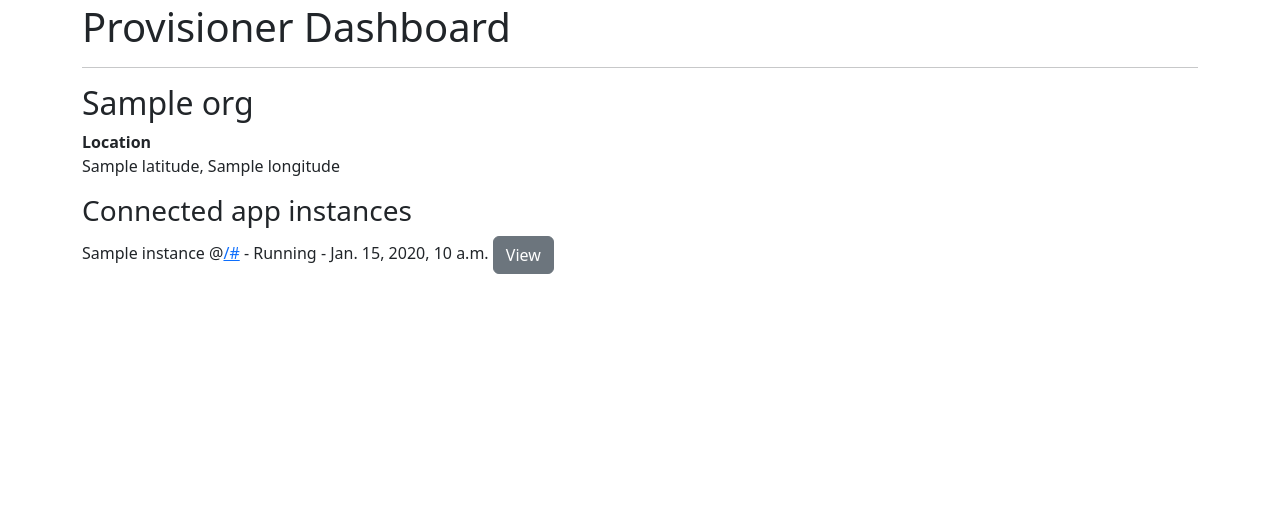
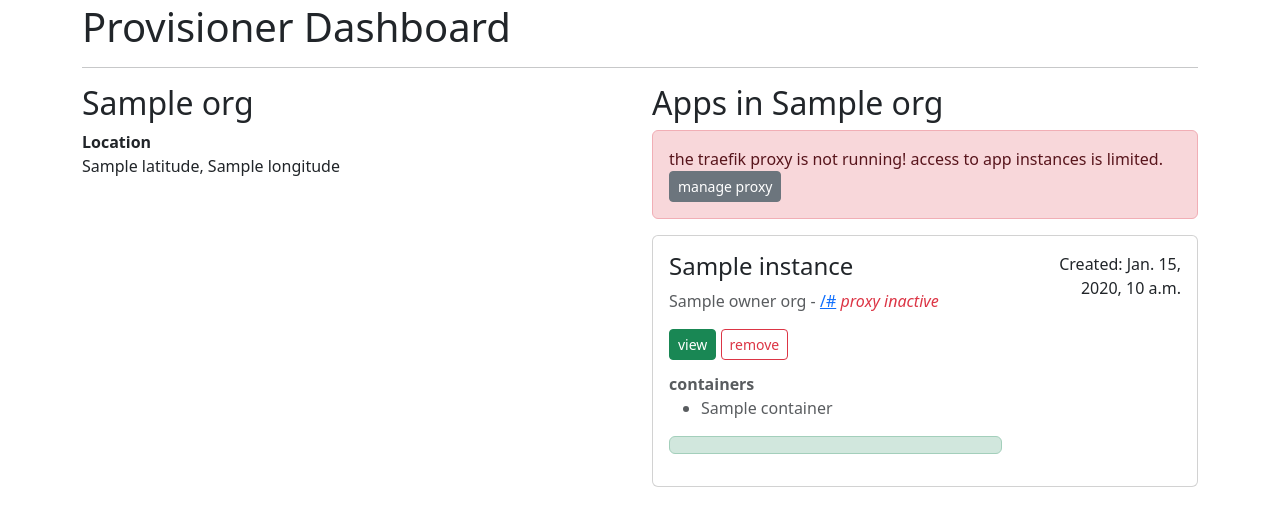
Before and after one commit to Tturna/amsys, a Django app: template dashboard/templates/view_organization.html in a window 1280 px wide. Shown: the part 53-579 px from the top of the page. Run offline with Django 5.2, Linux system fonts and the light colour scheme; a user stored in the database is signed in; tables that the repository leaves empty hold one stand-in row (values such as "Sample post"); the template is opened without the code that fills it: most values are stand-ins (such as "Sample title", 1, 10 or a date in 2020); some libraries are stand-ins or nearby versions.

Commit message:
org specific app instance listing

```diff
--- a/dashboard/templates/index.html
+++ b/dashboard/templates/index.html
@@ -28,7 +28,7 @@
 
     </div>
     <div class="col">
-        <h2>App instances</h2>
+        <h2>All app instances</h2>
 
         {% if not is_proxy_running %}
         <div class="alert alert-danger" role="alert">
--- a/dashboard/templates/view_organization.html
+++ b/dashboard/templates/view_organization.html
@@ -9,28 +9,82 @@
 
         <strong>Location</strong>
         <p>{{ org.latitude }}, {{ org.longitude }}</p>
+    </div>
+    <div class="col">
+        <h2>Apps in {{ org.org_name }}</h2>
 
-        {% if connected_apps %}
-        <h3>Connected app instances</h3>
-        {% else %}
-        <h3>No connected app instances</h3>
+        {% if not is_proxy_running %}
+        <div class="alert alert-danger" role="alert">
+            the traefik proxy is not running! access to app instances is limited.
+            <a class="btn btn-sm btn-secondary" href="{% url 'proxy' %}">manage proxy</a>
+        </div>
         {% endif %}
-        {% for instance in connected_apps %}
-            <p>
-            {{ instance.app_name }}
-            @<a href="/{{ instance.url_path }}">/{{ instance.url_path }}</a>
-            - <span id="{{ instance.app_name }}_status">Running</span>
-            - {{ instance.created_at }}
-            <a class="btn btn-secondary" href="/view_instance/{{ instance.app_name }}">View</a>
 
-            {% comment %}
-            {% if perms.main.change_appinstancemodel %}
-            <button id="{{ instance.app_name }}_stop_button" onclick="call_stop_instance('{{ instance.app_name }}')">Stop</button>
-            {% else %}
-            <button disabled="disabled">Stop</button>
-            {% endif %}
-            {% endcomment %}
-            </p>
+        {% for status_entry in instance_statuses %}
+        <div class="card my-3">
+            <div class="card-body">
+                <div class="row">
+                    <div class="col-8">
+                        <h4 class="card-title">{{ status_entry.instance.app_name }}
+                            {% if status_entry.status == "RUNNING" %}
+                            <span class="badge bg-success mx-3" id="{{ status_entry.instance.app_name }}_status">{{ status_entry.status }}</span>
+                            {% elif status_entry.status == "STOPPED" %}
+                            <span class="badge bg-secondary mx-3" id="{{ status_entry.instance.app_name }}_status">{{ status_entry.status }}</span>
+                            {% elif status_entry.status == "MISSING" %}
+                            <span class="badge bg-warning mx-3" id="{{ status_entry.instance.app_name }}_status">{{ status_entry.status }}</span>
+                            {% elif status_entry.status == "ERROR" or status_entry.status == "removed" %}
+                            <span class="badge bg-danger mx-3" id="{{ status_entry.instance.app_name }}_status">{{ status_entry.status }}</span>
+                            {% endif %}
+                        </h4>
+                        <p class="card-text text-body-secondary">{{ status_entry.instance.owner_org.org_name }}
+                        - <a class="card-link" href="http://localhost/{{ status_entry.instance.url_path }}">/{{ status_entry.instance.url_path }}</a>
+                        {% if not is_proxy_running %}
+                        <em class="text-danger"> proxy inactive</em>
+                        {% endif %}
+                        </p>
+
+                        <div class="mb-3">
+                            <a href="/view_instance/{{ status_entry.instance.app_name }}"><button class="btn btn-sm btn-success">view</button></a>
+
+                            {% if perms.main.change_appinstancemodel %}
+                                {% if status_entry.status == "RUNNING" %}
+                                <button class="btn btn-sm btn-outline-warning" id="{{ status_entry.instance.app_name }}_stop_button" onclick="call_stop_instance('{{ status_entry.instance.app_name }}')">stop</button>
+                                {% elif status_entry.status == "STOPPED" %}
+                                <button class="btn btn-sm btn-outline-success" id="{{ status_entry.instance.app_name }}_start_button" onclick="call_start_instance('{{ status_entry.instance.app_name }}')">start</button>
+                                <button class="btn btn-sm btn-outline-danger" id="{{ status_entry.instance.app_name }}_remove_button" onclick="call_remove_instance('{{ status_entry.instance.app_name }}')">remove</button>
+                                {% elif status_entry.status == "REMOVED" %}
+                                <button class="btn btn-sm btn-outline-success" id="{{ status_entry.instance.app_name }}_restart_button" onclick="call_restart_instance('{{ status_entry.instance.app_name }}')">restart</button>
+                                <button class="btn btn-sm btn-outline-secondary" id="{{ status_entry.instance.app_name }}_forget_button" onclick="call_forget_instance('{{ status_entry.instance.app_name }}')">forget</button>
+                                {% else %}
+                                <button class="btn btn-sm btn-outline-danger" id="{{ status_entry.instance.app_name }}_remove_button" onclick="call_remove_instance('{{ status_entry.instance.app_name }}')">remove</button>
+                                {% endif %}
+                            {% endif %}
+                        </div>
+
+                        {% if status_entry.instance.using_compose %}
+                        <p class="card-subtitle text-body-secondary"><strong>containers</strong><span class="badge bg-secondary mx-5">compose</span></p>
+                        {% else %}
+                        <p class="card-subtitle text-body-secondary"><strong>containers</strong></p>
+                        {% endif %}
+
+                        <ul>
+                        {% for container in status_entry.target_containers %}
+                        <li class="card-text text-body-secondary">{{ container }}</li>
+                        {% endfor %}
+                        </ul>
+
+                        {% if status_entry.is_error %}
+                        <div class="alert alert-danger p-2">{{ status_entry.status_message }}</div>
+                        {% else %}
+                        <div class="alert alert-success p-2">{{ status_entry.status_message }}</div>
+                        {% endif %}
+                    </div>
+                    <div class="col-4">
+                        <p class="card-text text-end">Created: {{ status_entry.instance.created_at }}</p>
+                    </div>
+                </div>
+            </div>
+        </div>
         {% endfor %}
     </div>
 </div>
```
Also changed, not shown: dashboard/TODO.md (+5 -2 lines), dashboard/main/views.py (+25 -11 lines).
